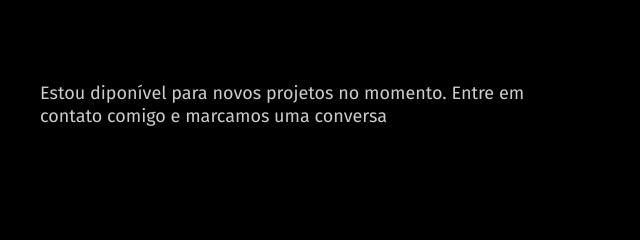
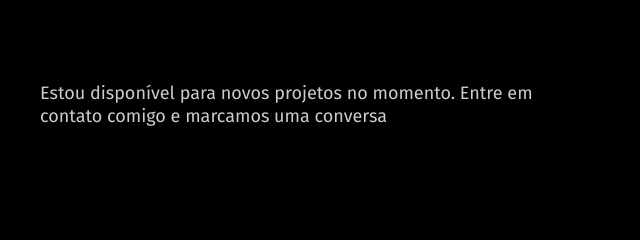
Before and after one commit to Thiaguiner/new_portfolio, a plain HTML site: page index.html in a window 1280 px wide. Shown: the part 2380-2620 px from the top of the page, 0-640 px from the left. Drawn offline with Linux system fonts and the light colour scheme.

Commit message:
Update index.html

```diff
--- a/index.html
+++ b/index.html
@@ -119,7 +119,7 @@
   </section>
   <footer class="footer" id="contato">
     <div class="footer-container">
-      <p class="footer-texto">Estou diponível para novos projetos no momento. Entre em contato comigo e marcamos uma conversa</p>
+      <p class="footer-texto">Estou disponível para novos projetos no momento. Entre em contato comigo e marcamos uma conversa</p>
       <ul class="footer-contato">
         <li>tcarneiro990@gmail.com</li>
         <li>(85)9 9641-1700</li>
```
